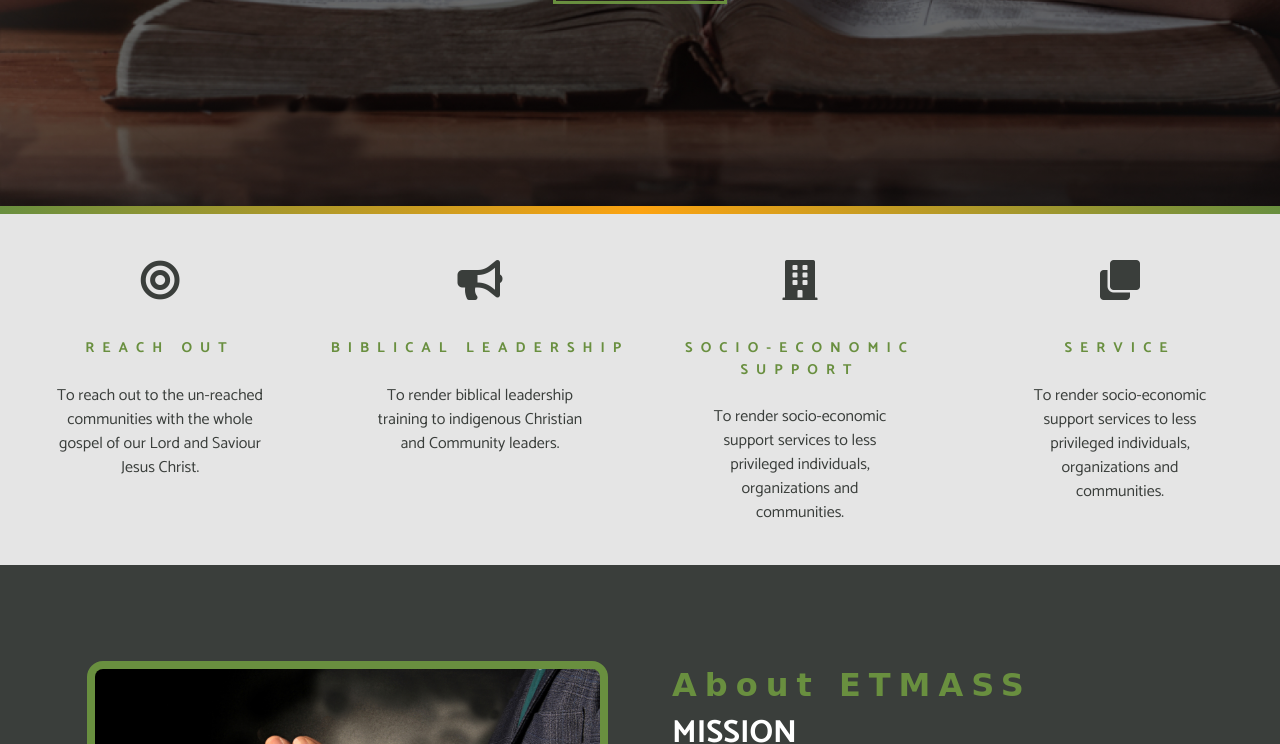
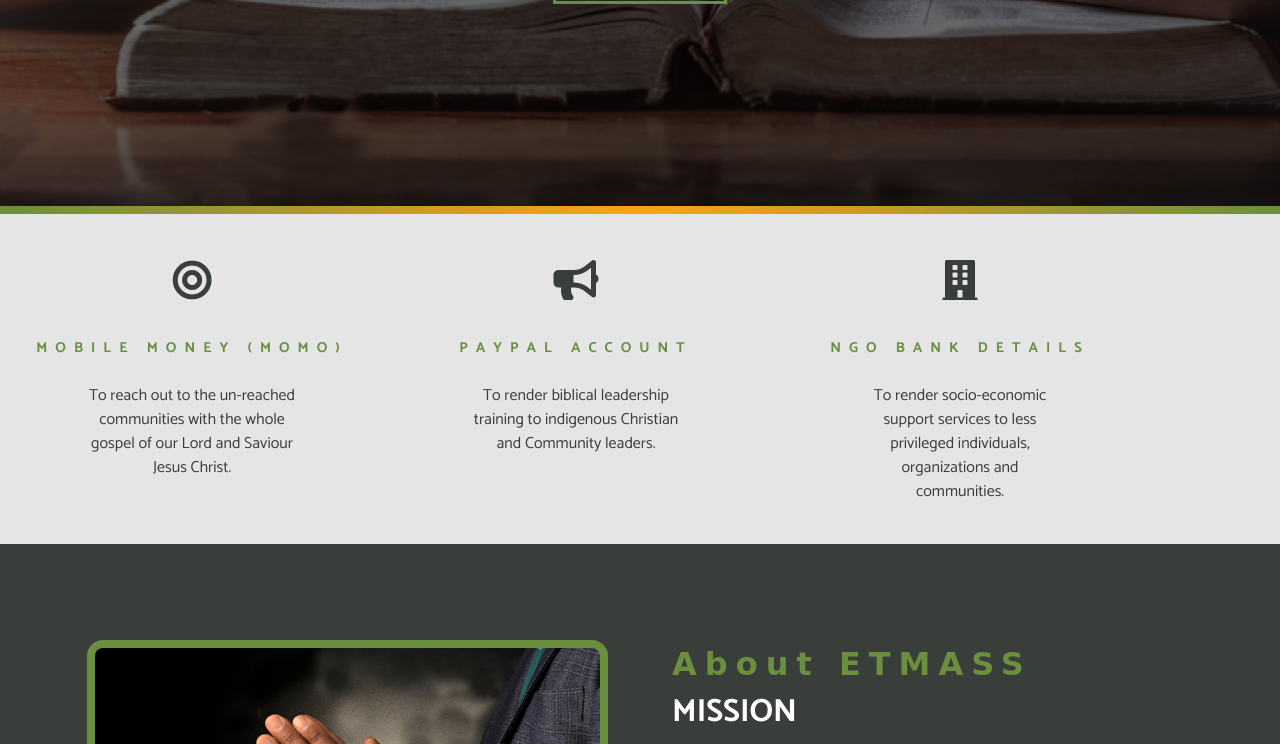
Before and after one commit to Tussey/etmass, a plain HTML site: page donate.html in a window 1280 px wide. Shown: the part 594-1338 px from the top of the page. Drawn offline with Linux system fonts and the light colour scheme; a web font is replaced by a local one.

Commit message:
worked on skills section

```diff
--- a/css/styles.css
+++ b/css/styles.css
@@ -240,6 +240,7 @@ a {
   background: var(--mainGrey);
 }
 .skill {
+  /* margin: 0 auto; */
   padding: 2.5rem 0;
   text-align: center;
   transition: var(--mainTransition);
@@ -282,7 +283,7 @@ a {
 }
 @media screen and (min-width: 1200px) {
   .skill {
-    width: 25%;
+    width: 30%;
   }
 }
 /* end of skills */
--- a/donate.html
+++ b/donate.html
@@ -49,7 +49,7 @@
           <!-- <i class="fa fa-male "></i> -->
           <i class="fa fa-bullseye" aria-hidden="true"></i>
         </span>
-        <h3 class="skill-title">reach out </h3>
+        <h3 class="skill-title">Mobile Money (MoMo) </h3>
         <!-- ten words -->
         <p class="skill-text">
           To reach out to the un-reached communities with the whole
@@ -63,7 +63,7 @@
           <!-- <i class="fa fa-chevron-circle-right"></i> -->
           <i class="fa fa-bullhorn" aria-hidden="true"></i>
         </span>
-        <h3 class="skill-title">biblical leadership </h3>
+        <h3 class="skill-title">PayPal Account </h3>
         <!-- ten words -->
         <p class="skill-text">
           To render biblical leadership training to indigenous Christian and Community leaders.
@@ -76,7 +76,7 @@
           <!-- <i class="fas fa-book"></i> -->
           <i class="fa fa-building" aria-hidden="true"></i>
         </span>
-        <h3 class="skill-title">socio-economic support </h3>
+        <h3 class="skill-title">NGO Bank Details </h3>
         <!-- ten words -->
         <p class="skill-text">
           To render socio-economic support services to less privileged individuals, organizations and communities.
@@ -84,17 +84,7 @@
       </article>
       <!-- end of single skill -->
       <!-- single skill -->
-      <article class="skill">
-        <span class="skill-icon">
-          <!-- <i class="fas fa-fa-clone"></i> -->
-          <i class="fa fa-clone" aria-hidden="true"></i>
-        </span>
-        <h3 class="skill-title">service</h3>
-        <!-- ten words -->
-        <p class="skill-text">
-          To render socio-economic support services to less privileged individuals, organizations and communities.
-        </p>
-      </article>
+
       <!-- end of single skill -->
     </section>
     <!--end of skills section -->
```
